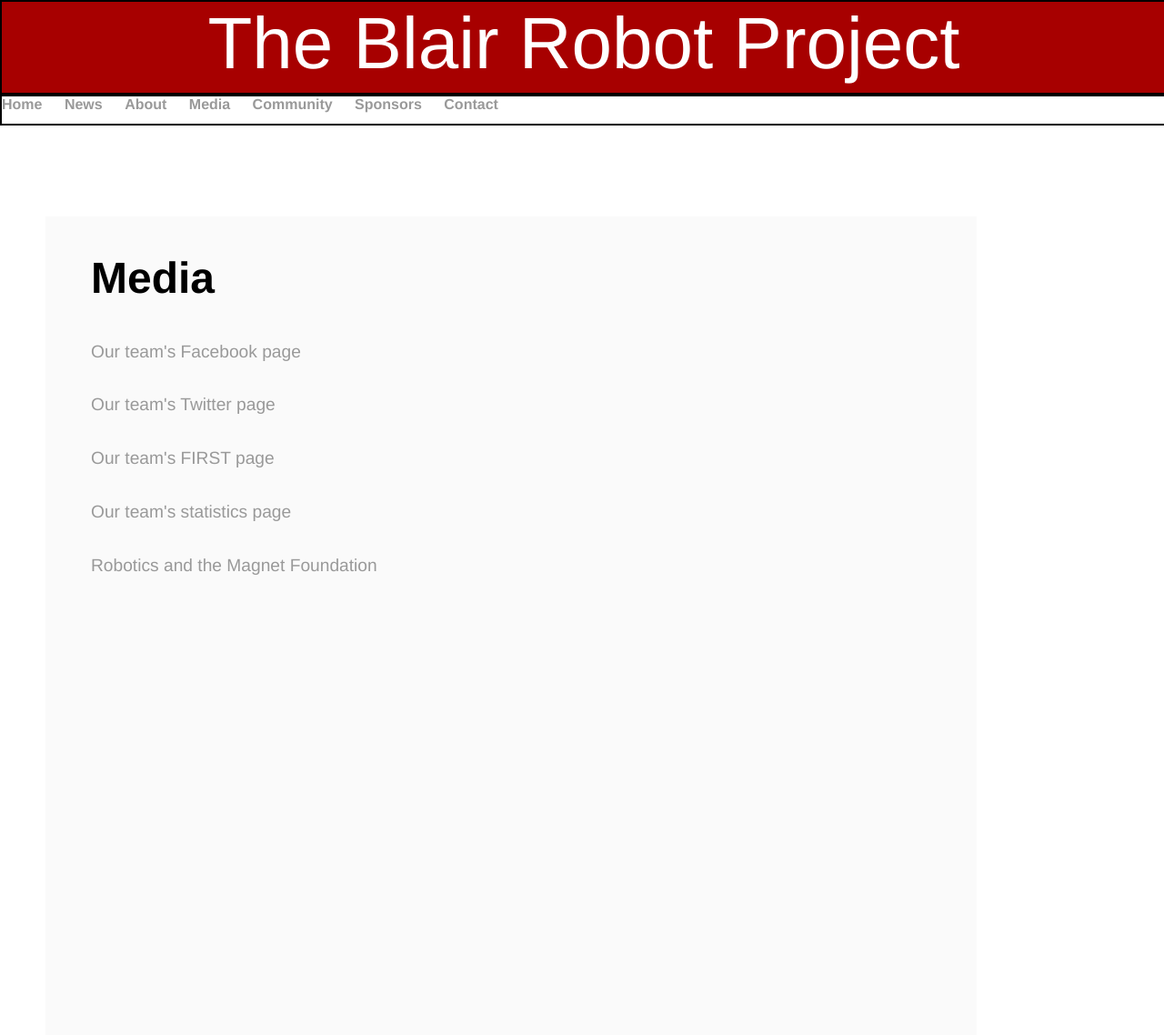
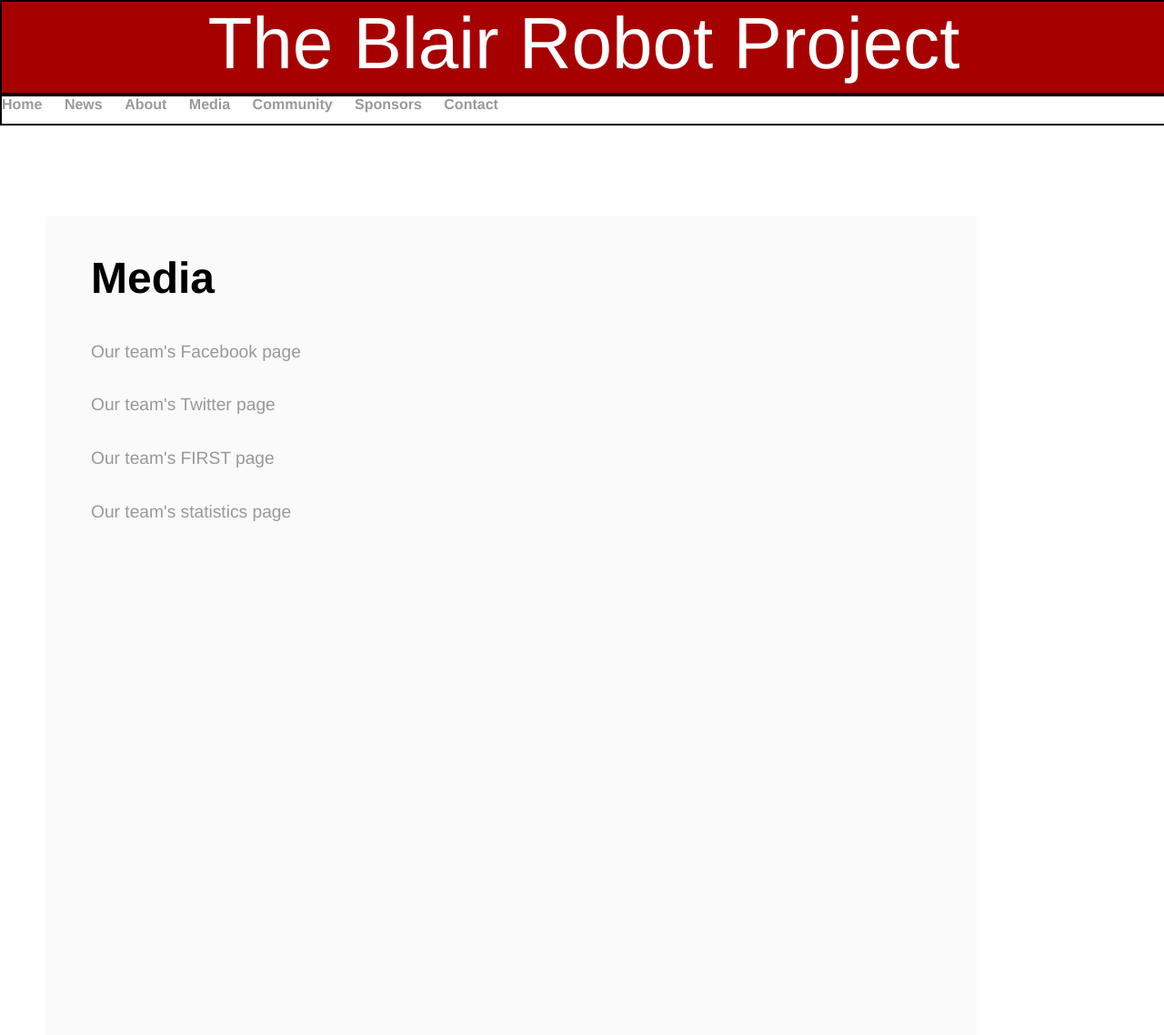
Before and after one commit to mouseythemouse/blair-robot-project.github.io, a Jekyll site: the page built from Media/index.html, in a window 1280 px wide. Shown: the whole page at 91% size. Built offline with Jekyll 4.4.1, drawn with Linux system fonts in a browser that asks for light colours.

Commit message:
Update index.html

```diff
--- a/Media/index.html
+++ b/Media/index.html
@@ -8,5 +8,4 @@ title: Media
 	<p><a href="https://twitter.com/firstteam449">Our team's Twitter page</a></p>
 	<p><a href="http://archive.firstinspires.org/whats-going-on/team/63103?ProgramCode=FRC">Our team's FIRST page</a></p>
 	<p><a href="https://www.thebluealliance.com/team/449">Our team's statistics page</a></p>
-	<p><a href ="http://www.mbhsmagnet.org/robotics">Robotics and the Magnet Foundation</a></p>
 </div>
```
